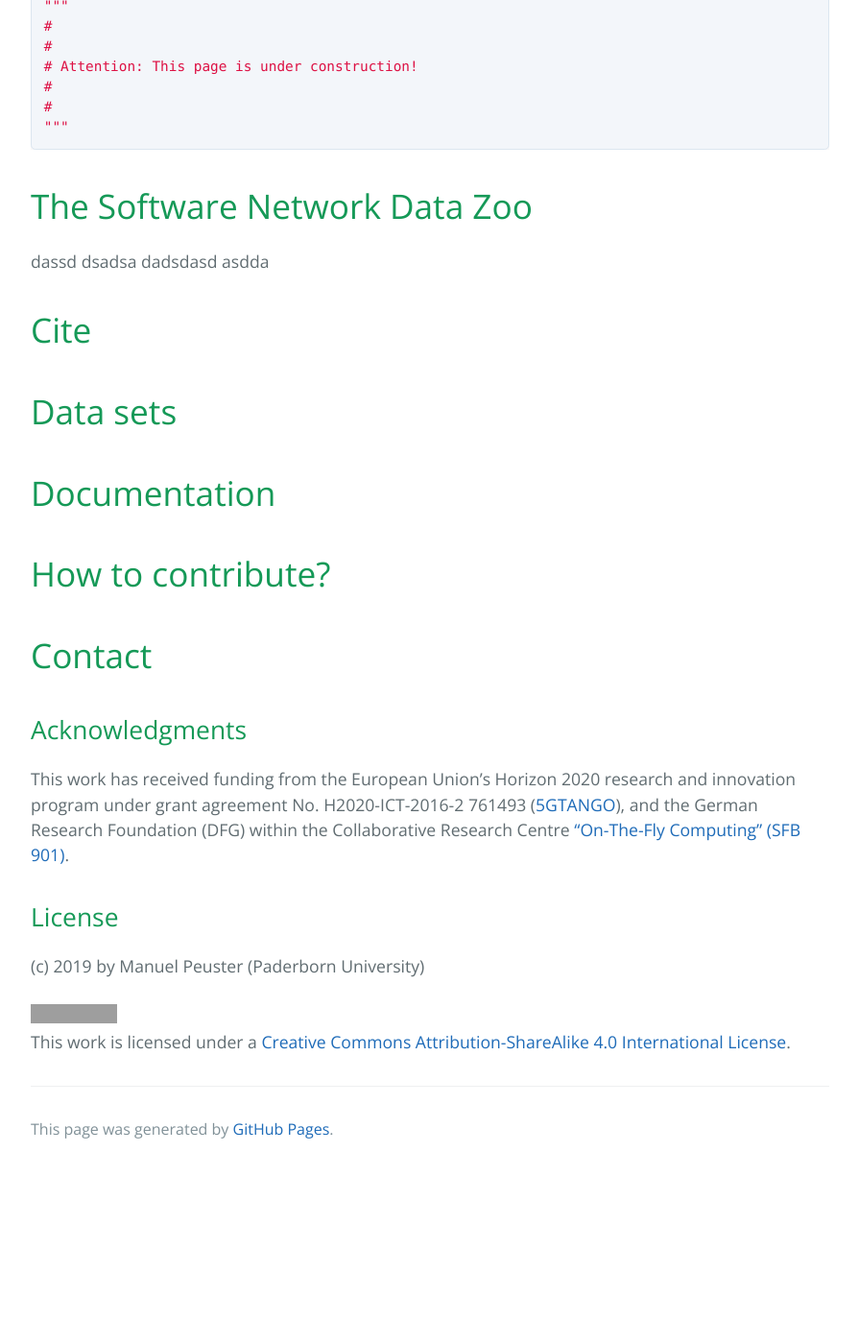
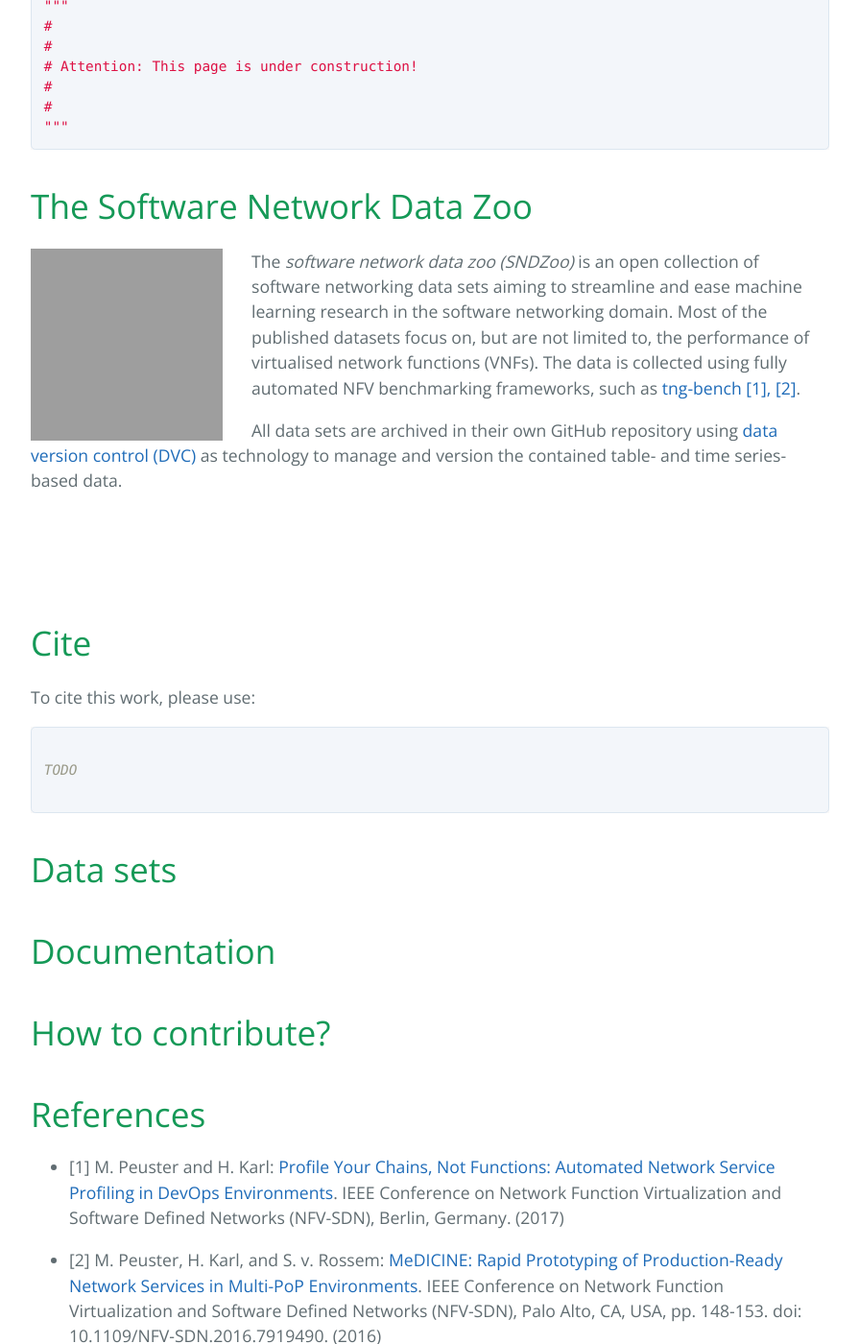
Before and after one commit to sndzoo/sndzoo.github.io, a Jekyll site: the page built from index.md, in a window 1280 px wide and 1400 px high, scrolled down 432 px. Shown: the whole window at 96% size, without its empty margins (192-1087 px from the left). Built offline with Jekyll 4.4.1, drawn with Linux system fonts in a browser that asks for light colours; before the commit the page ends 1652 px from its top, so only the background shows below that; grey boxes are pictures that could not be loaded.

Commit message:
update
Signed-off-by: peusterm <manuel.peuster@uni-paderborn.de>

````diff
--- a/index.md
+++ b/index.md
@@ -15,16 +15,37 @@ layout: default
 
 # [](#overview)The Software Network Data Zoo
 
-dassd
-dsadsa
-dadsdasd
-asdda
+<img align="left" width="200" height="200" style="margin-right: 30px" src="https://github.com/sndzoo/logo/raw/master/sndzoo_logo_small_trans.png">
+
+The *software network data zoo (SNDZoo)* is an open collection of software networking data sets aiming to streamline and ease machine learning research in the software networking domain. Most of the published datasets focus on, but are not limited to, the performance of virtualised network functions (VNFs). The data is collected using fully automated NFV benchmarking frameworks, such as [tng-bench](https://github.com/sonata-nfv/tng-sdk-benchmark) [[1], [2]](#references).
+
+All data sets are archived in their own GitHub repository using [data version control (DVC)](https://dvc.org) as technology to manage and version the contained table- and time series-based data.
+
+<br><br><br>
 
 # [](#cite)Cite
+
+To cite this work, please use:
+
+```bibtex
+
+TODO
+
+```
+
 
 # [](#data)Data sets
 # [](#doc)Documentation
 # [](#contribute)How to contribute?
+
+# [](#references)References
+
+* [1] M. Peuster and H. Karl: [Profile Your Chains, Not Functions: Automated Network Service Profiling in DevOps Environments](http://ieeexplore.ieee.org/document/8169826/). IEEE Conference on Network Function Virtualization and Software Defined Networks (NFV-SDN), Berlin, Germany. (2017)
+
+* [2] M. Peuster, H. Karl, and S. v. Rossem: [MeDICINE: Rapid Prototyping of Production-Ready Network Services in Multi-PoP Environments](http://ieeexplore.ieee.org/document/7919490/). IEEE Conference on Network Function Virtualization and Software Defined Networks (NFV-SDN), Palo Alto, CA, USA, pp. 148-153. doi: 10.1109/NFV-SDN.2016.7919490. (2016)
+
+
+
 # [](#contact)Contact
 
 ## Acknowledgments
````
